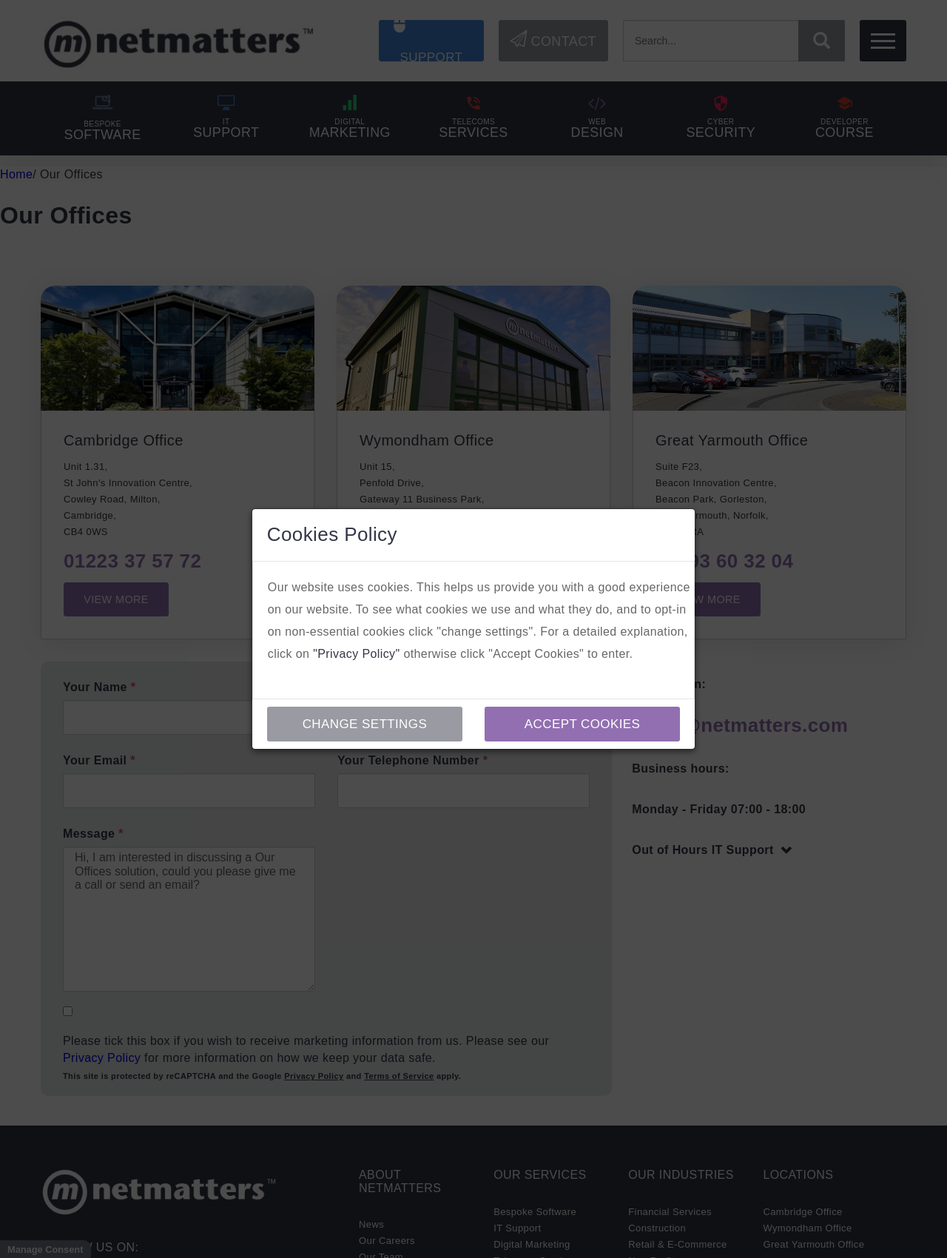
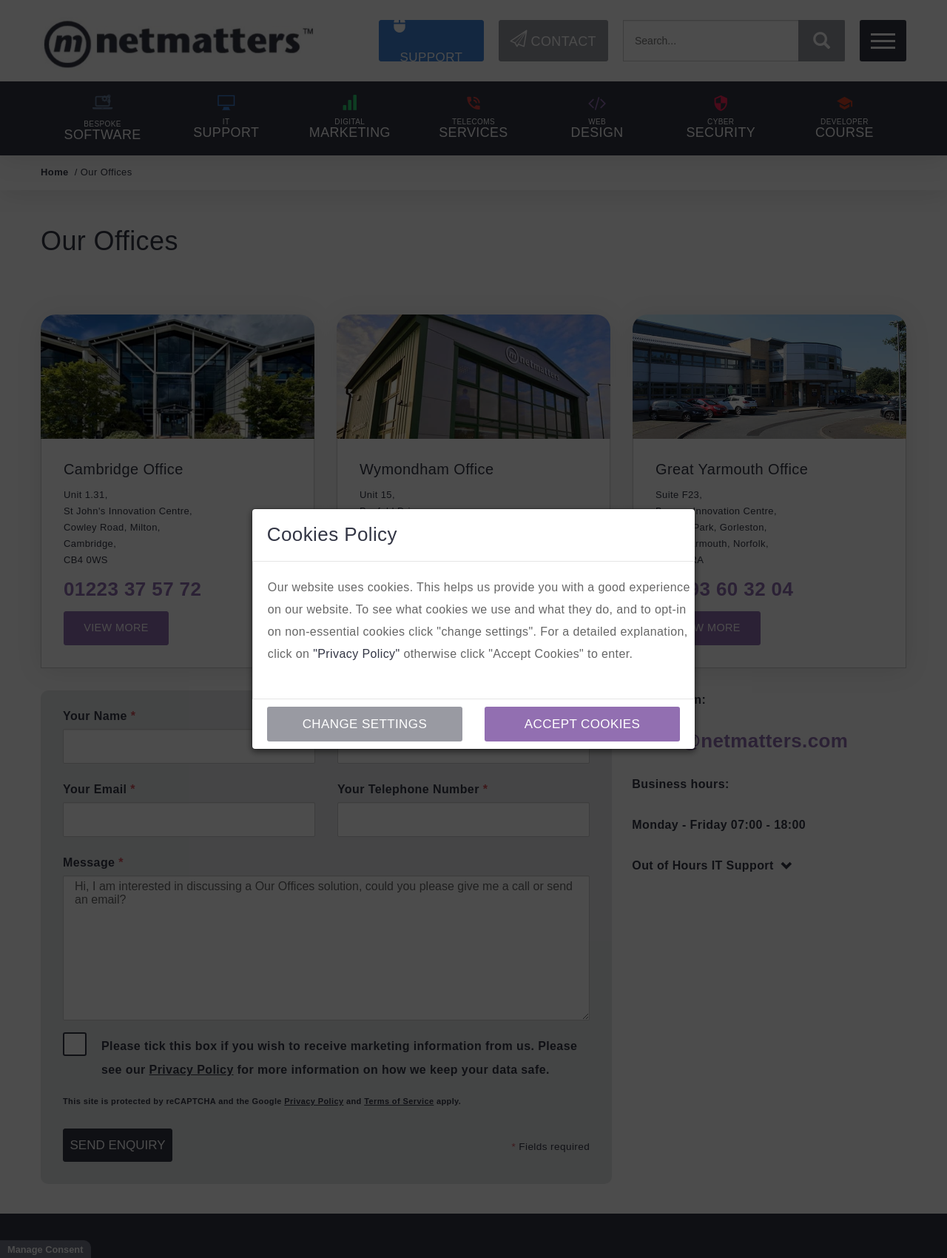
Before and after one commit to ftanekha/netMatters-HomePageII, a PHP site: page /contact-us.php in a window 1280 px wide. Shown: the whole page at 74% size. Run offline with PHP 8.4, Linux system fonts and the light colour scheme; some web fonts are replaced.

Commit message:
PHP Validation - change contact.html back to contact.php [done] - instantiate connection with database and query form_data [done] - send post request to server i.e. post-form-data.php [done] - query table with new data inside try catch block [done] - handle error

```diff
--- a/contact-us.php
+++ b/contact-us.php
@@ -43,25 +43,18 @@
                     <div class="main-inner">
                         <!-- HEADER -->
                         <?php include "includes/header.html" ?>
-
-                        <!-- HEADER end -->
-                    </div>
-
-
-
-
-
-
-
-                    <!-- /////////////////////////////////////////////////////////////////////////////////////////////////////////////////////////////////////////// -->
-                    <!-- CONTACT US -->
+                    </div><!-- CONTACT US -->
                     <div id="contact-us">
                          <div class="contact-us-link">
-                            <p><a href="#">Home</a>/    Our Offices</p>
+                            <div class="container">
+                                <p><a class="return-to-homepage-link" href="#">Home</a>/    Our Offices</p>
+                            </div>
                         </div>
                         <div id="contact-us-container">
                             <div class="contact-us-heading">
-                                <h1>Our Offices</h1>
+                                <div class="container">
+                                    <h1>Our Offices</h1>
+                                </div>
                             </div>
                             <div id="netmatters-offices">
                                 <div class="container">
@@ -154,7 +147,7 @@
                                         <!-- extra contact info -->
                                     <div id="netmatters-offices-bottom-container">
                                         <div class="extra-contact-info">
-                                            <p>
+                                            <p class="first-child">
                                                 <strong>Email us on:</strong>
                                             </p>
                                             <p>
@@ -172,7 +165,7 @@
                                                     <span class="glyphicon glyphicon-chevron-down" id="accordion-control"></span>
                                                 </strong>
                                             </p>
-                                            <!-- <div id="accordion">
+                                            <div id="accordion">
                                                 <p>
                                                     Netmatters IT are offering an Out of Hours service for Emergency and Critical tasks.
                                                 </p>
@@ -185,11 +178,14 @@
                                                 <p>
                                                     To log a critical task, you will need to call our main line number and select Option 2 to leave an Out of Hours  voicemail. A technician will contact you on the number provided within 45 minutes of your call.
                                                 </p>
-                                            </div> -->
+                                            </div>
                                         </div>
                                         <!-- form -->
                                         <div class="form-container-outer">
-                                            <form action="#">
+                                            <div id="success-message-container">
+                                                <p id="success-message">Your message has been sent!</p><span id="success-message-cross">x</span>
+                                             </div>
+                                            <form id="form" action="./post-form-data.php" method="POST">
                                                 <div class="form-container-inner">
                                                     <div class="col-med">
                                                         <div class="form-group">
@@ -223,23 +219,27 @@
                                                             >
                                                         </div>
                                                     </div>
-                                                    <div class="col-med">
+                                                    <div class="col-med" style="min-width: 100%">
                                                         <div class="form-group text-area">
                                                             <label for="message" class="required">Message&nbsp;</label>
-                                                            <textarea class="form-control" name="message" rows="10" id="message"
+                                                            <textarea class="form-control" name="message" rows="10" cols="50" id="message"
                                                                 minlength="3" required>Hi, I am interested in discussing a Our Offices solution, could you please give me a call or send an email?</textarea>
                                                         </div>
                                                     </div>
                                                 </div>
                                                 <div id="policies">
                                                     <div id="privacy-policy-container">
-                                                        <div class="checkbox">
-                                                            <input type="checkbox">
-                                                            <!-- <span class="glyphicon glyphicon-check"></span> -->
-                                                            <p>Please tick this box if you wish to receive marketing information from us. Please see our <a href="#">Privacy Policy</a> for more information on how we keep your data safe.</p>
+                                                        <div id="checkbox-container">
+                                                            <input id="checkbox" type="text">
+                                                            <span id="checkmark">&check;</span>
                                                         </div>
+                                                        <p class="privacy-policy-info">Please tick this box if you wish to receive marketing information from us. Please see our <a href="#">Privacy Policy</a> for more information on how we keep your data safe.</p>
                                                     </div>
                                                     <p class="recaptcha">This site is protected by reCAPTCHA and the Google <a href="#">Privacy Policy</a> and <a href="#">Terms of Service</a> apply.</p>
+                                                    <div class="policies-footer">
+                                                        <button type="submit" id="send-enquiry-button" href="#">send enquiry</button>
+                                                        <span class="required-info">&nbsp;Fields required</span>
+                                                    </div>
                                                 </div>
                                             </form>
                                         </div>
@@ -248,21 +248,11 @@
                             </div>
                         </div>
                     </div>
-<!-- /////////////////////////////////////////////////////////////////////////////////////////////////////////////////////////////////////////////////////////// -->
-
-
-
-
-
-
-
-                    <!-- FOOTER -->
                     <?php include "includes/footer.html" ?>
                 </div>
             </div>
         </div>
     </div>
-    <!-- SIDE MENU -->
     <?php include "includes/side-menu.html" ?>
     <noscript>
         <div class="noscript">
--- a/main.js
+++ b/main.js
@@ -138,9 +138,9 @@
 
     /* FORM VALIDATION*/
     const $sendEnquiryButton = $('#send-enquiry-button')
-    $sendEnquiryButton.on('click', (ev)=>{
-        ev.preventDefault();
-        //check for empty fields
-        displaySuccessMessage()
-    })
+    // $sendEnquiryButton.on('click', (ev)=>{
+    //     // ev.preventDefault();
+    //     //check for empty fields
+    //     displaySuccessMessage()
+    // })
 })
--- a/scss/main-sections/_contact-us.scss
+++ b/scss/main-sections/_contact-us.scss
@@ -312,7 +312,7 @@
                                 div.policies-footer{
                                     display: flex;
                                     justify-content: space-between;
-                                    a#send-enquiry-button{
+                                    button#send-enquiry-button{
                                         @include offices-link_button($netmatters_black);
                                         width: 148.2px;
                                         height: 45px;
```
Also changed, not shown: post-form-data.php (added, +43 -0 lines), css/application.css.
